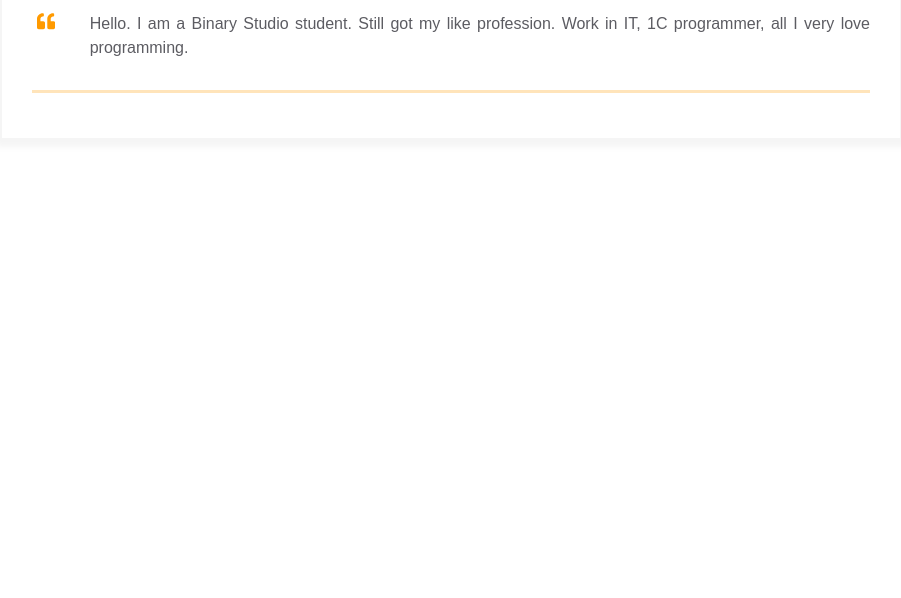
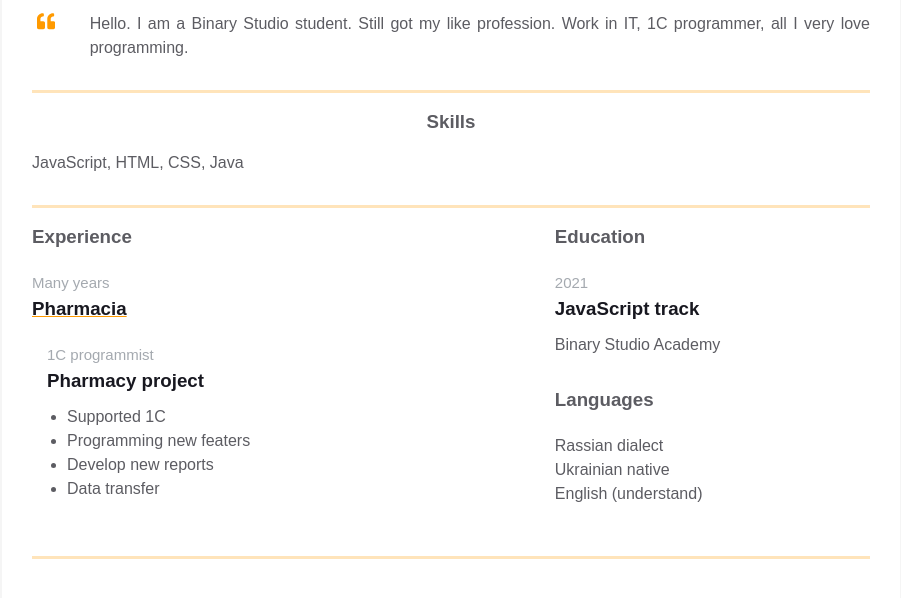
Before and after one commit to loranazarenko/homepage, a plain HTML site: page index.html in a window 1280 px wide. Shown: the part 338-936 px from the top of the page, without its empty margins (189-1090 px from the left). Before the commit the page ends 800 px from the top, so only its background shows below. Drawn offline with Linux system fonts and the light colour scheme.

Commit message:
Added patch/content/secondary

```diff
--- a/index.html
+++ b/index.html
@@ -66,6 +66,70 @@
           </div>
         </div>
 
+        <div class="container">
+          <div class="resume__block">
+            <div class="skills">
+              <h3 class="skills__header">Skills</h3>
+              <p class="skills__text">JavaScript, HTML, CSS, Java</p>
+            </div>
+          </div>
+        </div>
+
+
+        <div class="container">
+          <div class="resume__block">
+            <div class="main-info fh">
+
+              <div class="experiences">
+                  <h3 class="experiences__header">Experience</h3>
+                  <div class="experiences__company">
+                    <div class="experiences__company-header">
+                      <span class="experiences__company-header-durability">Many years</span>
+                      <h3 class="experiences__company-header-name">Pharmacia</h3>
+                    </div>
+
+                    <div class="experiences__company-project">
+                      <span class="experiences__company-project-role">1C programmist</span>
+                      <h3 class="experiences__company-project-name">Pharmacy project</h3>
+                      <ul class="experiences__company-project-responsibilities">
+                        <li>Supported 1C</li>
+                        <li>Programming new featers</li>
+                        <li>Develop new reports</li>
+                        <li>Data transfer</li>
+                      </ul>
+                    </div>
+                  </div>
+              </div>
+
+              <div class="additional-info fv">
+                <div class="additional-info__education">
+                  <h3 class="additional-info__education-header">Education</h3>
+                  <div class="additional-info__education-university">
+                    <span class="additional-info__education-university-durability">2021</span>
+                    <h3 class="additional-info__education-university-speciality">JavaScript track</h3>
+                    <p class="additional-info__education-university-name">Binary Studio Academy</p>
+                  </div>
+                </div>
+
+                <div class="additional-info__languages">
+                  <h3 class="additional-info__languages-header">Languages</h3>
+                  <p class="additional-info__languages-item">
+                    Rassian dialect
+                  </p>
+                  <p class="additional-info__languages-item">
+                    Ukrainian native
+                  </p>
+                  <p class="additional-info__languages-item">
+                    English (understand)
+                  </p>
+                </div>
+              </div>
+            </div>
+          </div>
+        </div>
+
+
+
       </div>
     </main>
 
```
